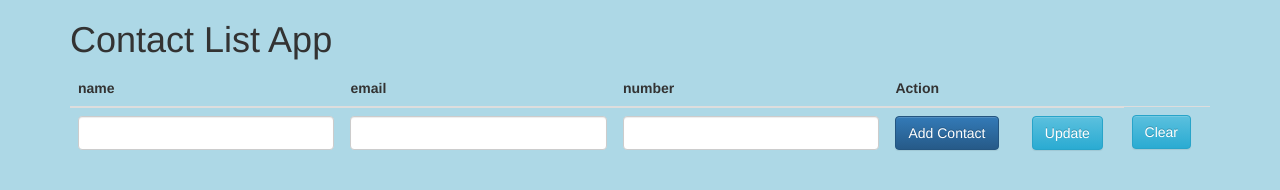
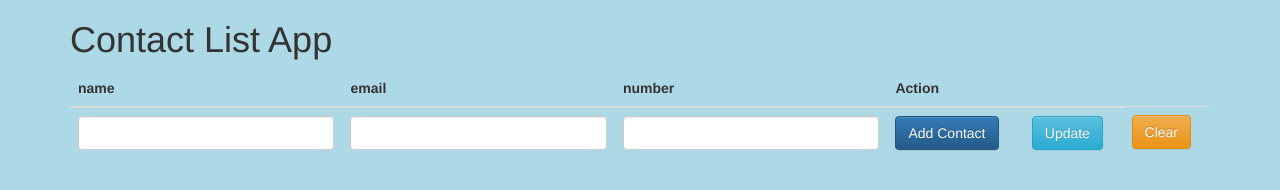
Before and after one commit to shalinimahav/ContactlistApp, a plain HTML site: page public/index.html in a window 1280 px wide. Drawn offline with nearby package versions, Linux system fonts and the light colour scheme.

Commit message:
changing the clear button color from blue to red

```diff
--- a/public/index.html
+++ b/public/index.html
@@ -36,7 +36,7 @@
 					<th><input class="form-control" ng-model="contact.number"></th>
 					<th><button class="btn btn-primary" ng-click="addContact()">Add Contact</button></th>
 					<th><button class="btn btn-info" ng-click="update()">Update</button>
-					<th><button class="btn btn-info" ng-click="deselect()">Clear</button>
+					<th><button class="btn btn-warning" ng-click="deselect()">Clear</button>
 
 					</th>
 
```
